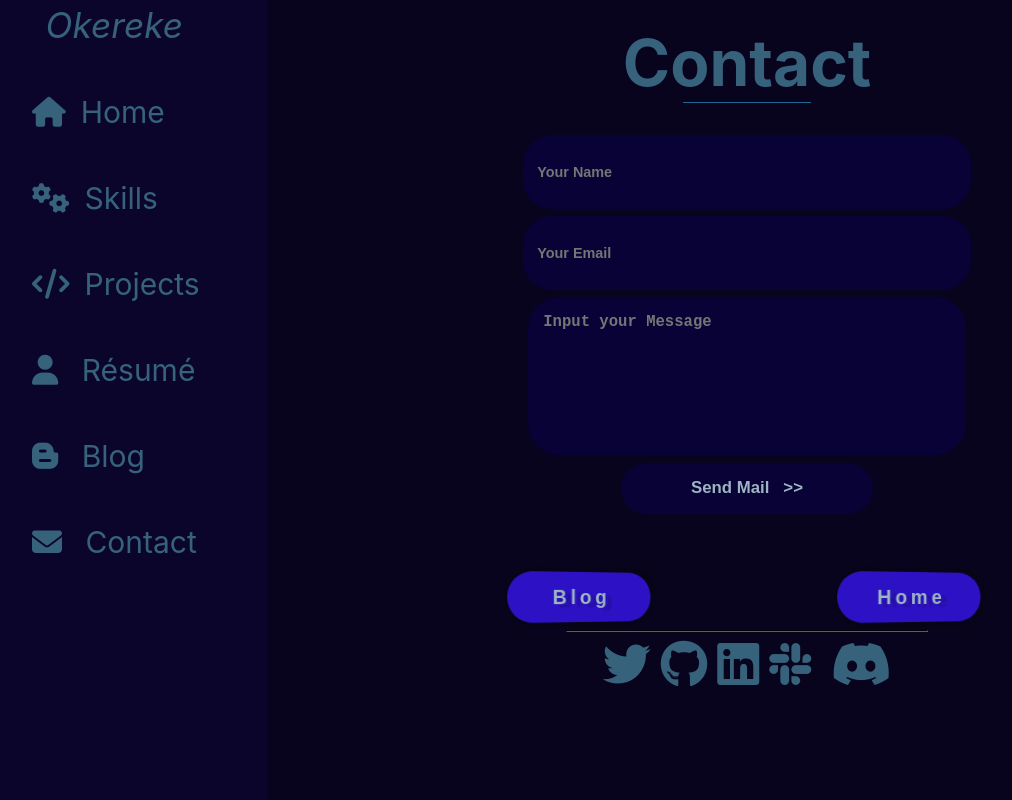
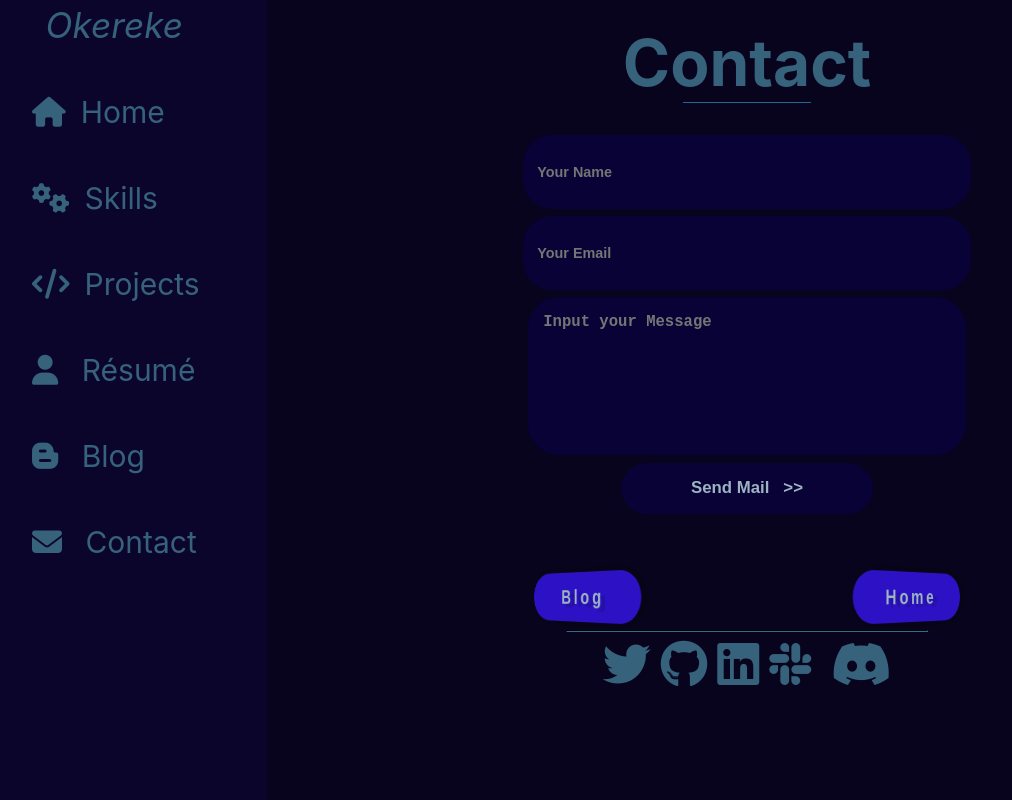
Before and after one commit to okerekechinweotito/Okereke-Portfolio-Site, a React (Create React App) app: page /contact in a window 1280 px wide. Shown: the top 800 px of the page, without its empty margins (53-1065 px from the left). Built offline with nearby package versions, Linux system fonts and the light colour scheme; some icons are missing.

Commit message:
update on color and buttons

```diff
--- a/src/components/blog/blog.css
+++ b/src/components/blog/blog.css
@@ -6,7 +6,8 @@
   align-items: center;
   margin-top: 3em;
   text-align: center;
-  color: #36627c;
+  /* color: #36627c; */
+  color: #ecf1f5;
   font-size: 1em;
 }
 /* blog wrapper */
--- a/src/components/contact/contact.css
+++ b/src/components/contact/contact.css
@@ -6,7 +6,8 @@
   align-items: center;
   margin-top: -2em;
   text-align: center;
-  color: #36627c;
+  /* color: #36627c; */
+  color: #ecf1f5;
   font-size: 1em;
 }
 
@@ -79,6 +80,15 @@ label {
   text-align: start;
 }
 
+/* buttons */
+#static-button-prev {
+  animation: none;
+}
+#static-button-next {
+  animation: none;
+  transform: perspective(500px) rotateY(45deg);
+}
+
 /* media queries for desktop view */
 @media screen and (min-width: 749px) {
   /* page wrapper */
--- a/src/components/contact/contact.jsx
+++ b/src/components/contact/contact.jsx
@@ -38,10 +38,14 @@ const Contact = () => {
       <div class="buttonContainer">
         {/* react router dependency next and prev buttons */}
         <Link to="/blog">
-          <div className="prevButton">Blog</div>
+          <div className="prevButton" id="static-button-prev">
+            Blog
+          </div>
         </Link>
         <Link to="/">
-          <div className="nextButton">Home</div>
+          <div className="nextButton" id="static-button-next">
+            Home
+          </div>
         </Link>
       </div>
     </article>
--- a/src/components/home/home.css
+++ b/src/components/home/home.css
@@ -68,7 +68,8 @@
 /* text with typing animation */
 .textAvatar span {
   font-weight: lighter;
-  color: #36627c;
+  /* optional  color: #36627c; */
+  color: #ecf1f5;
   font-size: 1em;
 }
 
@@ -98,7 +99,7 @@
   overflow: hidden;
   text-shadow: 6px 3px 2px rgba(0, 0, 0, 0.2);
   box-shadow: 2px 0 0 5px rgba(0, 0, 0, 0.2);
-  transform: perspective(500px) rotateY(-45deg);
+  transform: perspective(500px) rotateY(45deg);
 }
 /* hidden white background on explore button */
 .exploreButton::before {
@@ -114,7 +115,7 @@
 .exploreButton:hover::before {
   left: 50%;
 }
-/* explore button rotation effect */
+/* explore button rotation effect
 @keyframes exploreButton {
   0% {
     transform: perspective(500px) rotateY(-45deg);
@@ -123,7 +124,7 @@
   50% {
     transform: perspective(500px) rotateY(45deg);
   }
-}
+}  */
 /* alignment of avatar picture to fit smallar screens (personal preference, not important) */
 @media only screen and (max-height: 440px) {
   #home {
--- a/src/components/projects/projects.css
+++ b/src/components/projects/projects.css
@@ -6,7 +6,8 @@
   align-items: center;
   margin-top: -2em;
   text-align: center;
-  color: #36627c;
+  /*  color: #36627c; */
+  color: #ecf1f5;
   font-size: 1em;
 }
 
--- a/src/components/resume/resume.css
+++ b/src/components/resume/resume.css
@@ -1,6 +1,7 @@
 /* main heading */
 h2 {
-  font-size: 1.5em;
+  font-size: 2em;
+  color: #36627c;
 }
 
 /* smaller headings eg @certifications section */
@@ -30,7 +31,8 @@ ul {
   align-items: center;
   margin-top: -2em;
   text-align: center;
-  color: #36627c;
+  /*  color: #36627c; */
+  color: #ecf1f5;
   font-size: 1em;
 }
 
--- a/src/components/skills/skills.css
+++ b/src/components/skills/skills.css
@@ -11,7 +11,7 @@
 }
 /* header and header line*/
 h2 {
-  font-size: 1.5em;
+  font-size: 2em;
 }
 h2 hr {
   margin-top: 1px;
@@ -91,7 +91,9 @@ h2 hr {
 
 /* short descriptive text */
 .valuesContent span {
-  color: #36627c !important;
+  /*  color: #36627c; */
+  color: #ecf1f5;
+  font-size: 1.3em;
 }
 .responsivePic {
   background-image: url(./asset/responsive.svg);
@@ -153,6 +155,7 @@ h2 hr {
   display: flex;
   flex-direction: column;
   align-items: center;
+  color: #ecf1f5;
 }
 /* individual recommend box */
 .recommendBox {
```
Also changed, not shown: 1 other file (tests, documents, lock files or other folders).
